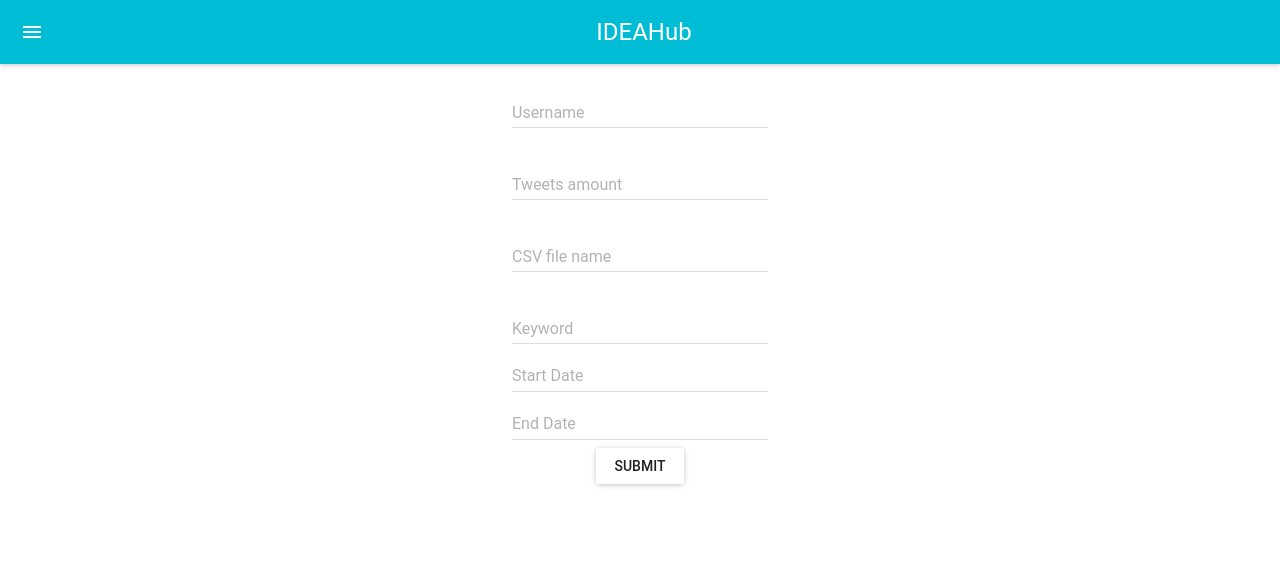
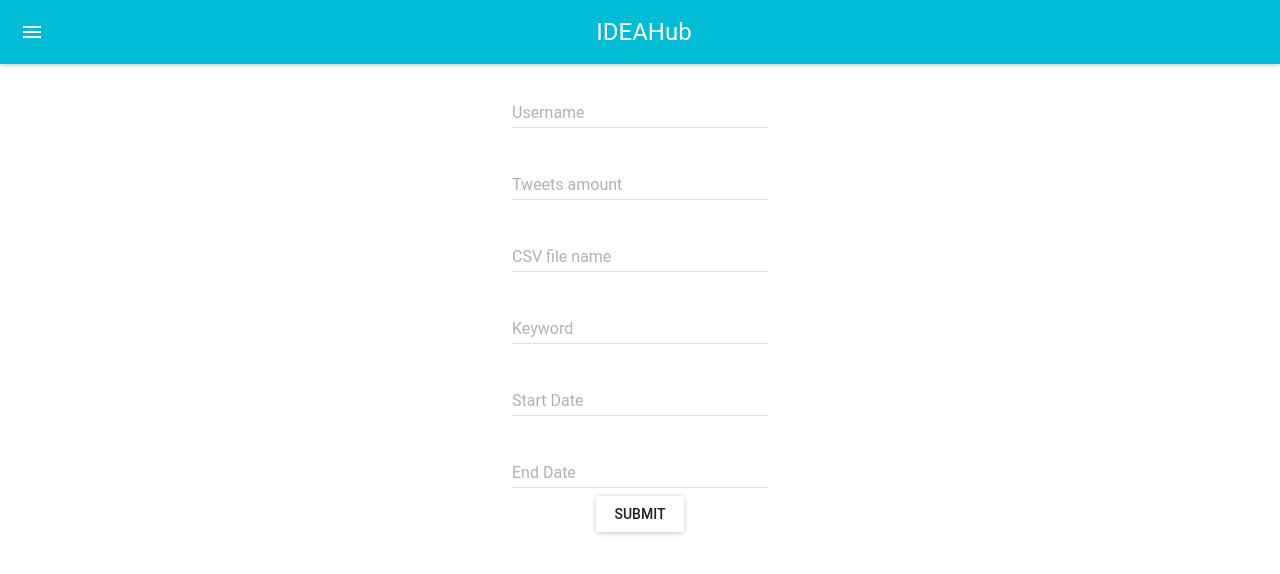
Before and after one commit to jtizon001/ideahub, a React (Create React App) app in the folder static/: page / in a window 1280 px wide. Shown: the top 574 px of the page. Built offline with nearby package versions, Linux system fonts and the light colour scheme.

Commit message:
Update App.js

```diff
--- a/static/src/App.js
+++ b/static/src/App.js
@@ -29,18 +29,33 @@ class App extends Component {
           <TextField hintText="Keyword" floatingLabelText="Keyword"
                 type="text" id="keyword"
                 onChange={this.handleChange.bind(this)}/><br/>
-          <DatePicker hintText="Start Date" id="start_date"/>
-          <DatePicker hintText="End Date" id="end_date"/>
+          <DatePicker hintText="Start Date" floatingLabelText="Start Date"
+                id="start_date" openToYearSelection={true}
+                onChange={this.handleStartDateChange.bind(this)}/>
+          <DatePicker hintText="End Date" floatingLabelText="End Date"
+                id="end_date" openToYearSelection={true}
+                onChange={this.handleEndDateChange.bind(this)}/>
           <RaisedButton label="Submit" type="submit"/>
         </form>
       </div>
     </MuiThemeProvider>
     );
   }
+
+  handleStartDateChange(e,date){
+    this.setState({'start_date': date});
+  }
+
+  handleEndDateChange(e,date){
+    this.setState({'end_date': date});
+  }
+
   handleChange(e,index,value){
     var name=e.target.id
     this.setState({[e.target.id]: index});
   }
+
+  //for username search
   handleSubmit(e){
     e.preventDefault();
     console.log(this.state.user);
@@ -49,9 +64,25 @@ class App extends Component {
       headers: new Headers(
          {"Content-Type": "application/json"}
       ),
-      body: JSON.stringify({user:'myname'}),
+      body: JSON.stringify({user:this.state.user}),
     }).then(function (result) {
     console.log(result.user);
+    });
+  }
+
+  //for keyword search
+  handleSubmit(e){
+    e.preventDefault();
+    console.log(this.state.keyword);
+    console.log(this.state);
+    fetch('http://127.0.0.1:5000/api/byKeyword', {
+      method: 'POST',
+      headers: new Headers(
+         {"Content-Type": "application/json"}
+      ),
+      body: JSON.stringify({keyword: this.state.keyword, tweet_amount: this.state.tweet_amount}),
+    }).then(function (result) {
+    console.log(result.keyword);
     });
   }
 }
```
